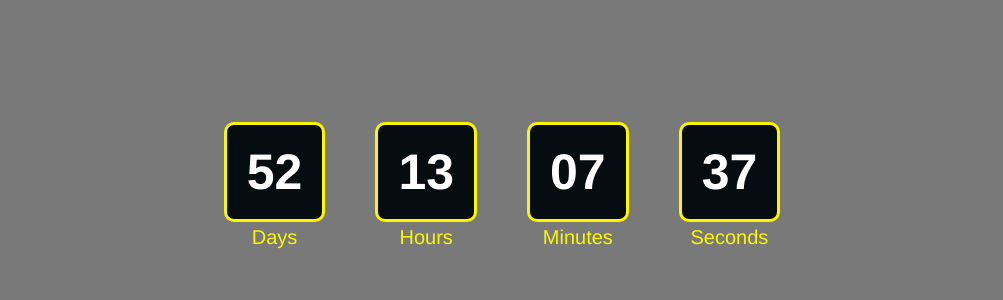
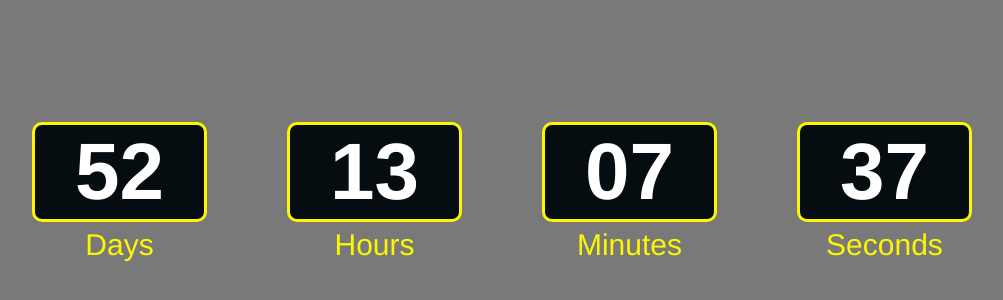
Before and after one commit to abakarovmaks/goit-js-hw-11-timer, a website built with Parcel: page src/index.html in a window 1280 px wide. Shown: the part 178-478 px from the top of the page, without its empty margins (138-1141 px from the left). Built offline with nearby package versions, Linux system fonts and the light colour scheme.

Commit message:
Добавил стили под разные размеры экрана

```diff
--- a/src/css/common.scss
+++ b/src/css/common.scss
@@ -12,8 +12,12 @@ body {
   background-color: rgb(121, 121, 121);
   font-size: 15px;
 
-  @media screen and (min-width: 560px) {
+  @media screen and (min-width: 768px) {
     font-size: 20px;
+  }
+
+  @media screen and (min-width: 1200px) {
+    font-size: 30px;
   }
 }
 
@@ -23,7 +27,11 @@ body {
   padding: 100px;
   margin-top: 150px;
 
-  @media screen and (min-width: 560px) {
+  @media screen and (min-width: 768px) {
+    margin-top: 50px;
+  }
+
+  @media screen and (min-width: 1200px) {
     margin-top: 200px;
   }
 }
@@ -37,8 +45,12 @@ body {
 .field:not(:last-child) {
   margin-right: 20px;
 
-  @media screen and (min-width: 560px) {
+  @media screen and (min-width: 768px) {
     margin-right: 50px;
+  }
+
+  @media screen and (min-width: 1200px) {
+    margin-right: 80px;
   }
 }
 
@@ -57,8 +69,13 @@ body {
   font-weight: bold;
   border: 3px solid rgb(252, 247, 0);
 
-  @media screen and (min-width: 560px) {
+  @media screen and (min-width: 768px) {
     font-size: 50px;
     padding: 20px;
   }
+
+  @media screen and (min-width: 1200px) {
+    font-size: 80px;
+    padding: 40px;
+  }
 }
```
